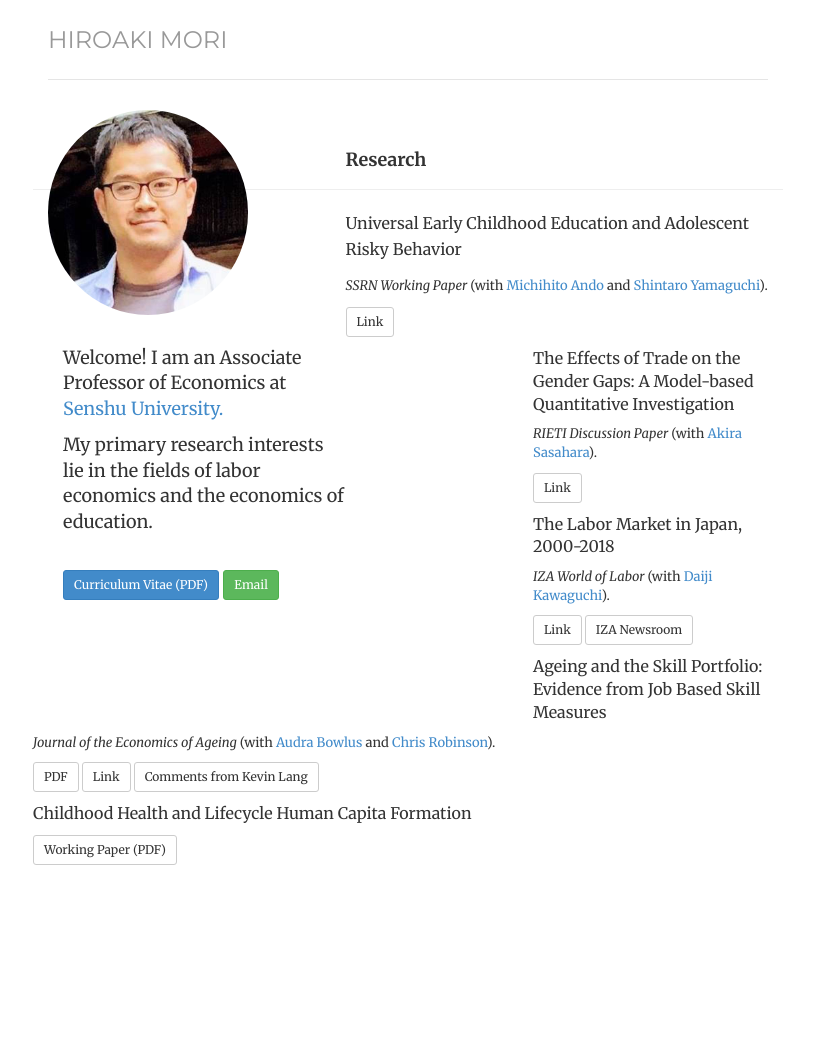
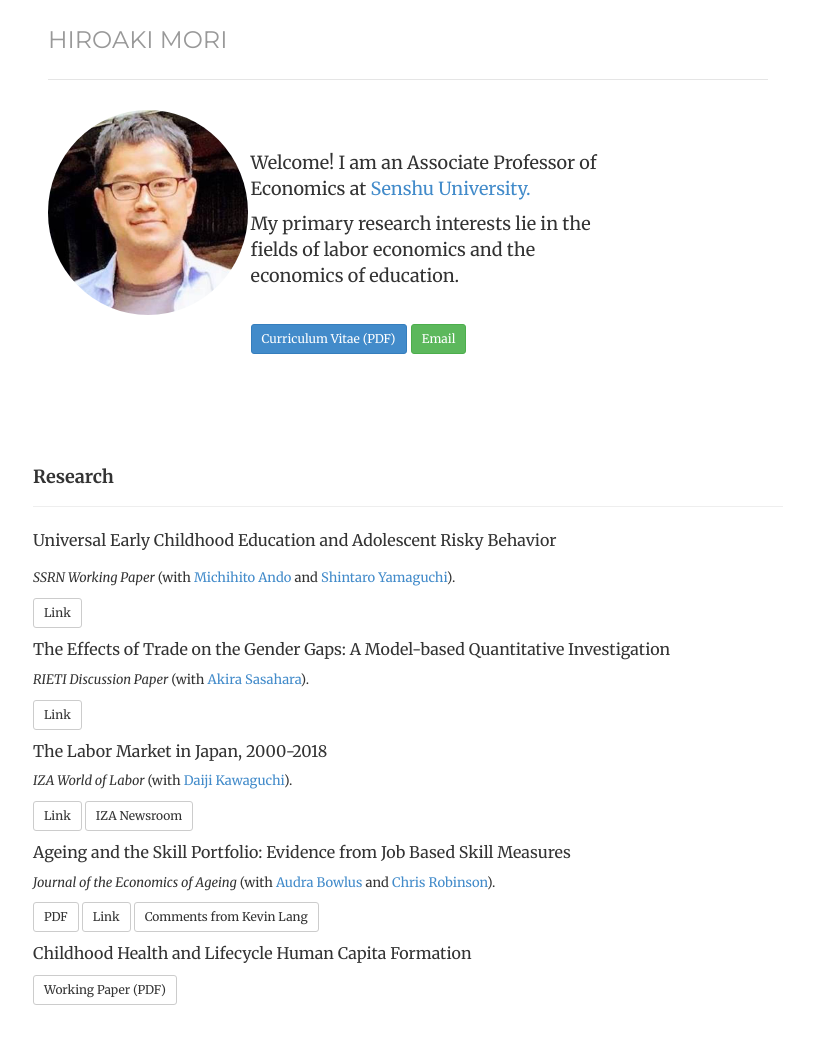
Before and after one commit to morihiroaki/morihiroaki.github.io, a Jekyll site: the page built from index.html, in a window 1280 px wide. Shown: the whole page, without its empty margins (232-1046 px from the left). Built offline with Jekyll 4.4.1, drawn with Linux system fonts in a browser that asks for light colours; before the commit the page ends 915 px from its top, so only the background shows below that.

Commit message:
Update index.html

```diff
--- a/index.html
+++ b/index.html
@@ -9,13 +9,13 @@
 <div class="row">
 
 <div class="box text-left">
-<div class='col-sm-5 text-left'>
+<div class='col-sm-3 text-left'>
 <img  class="img-circle avatar" width="200" alt="Hiro Mori" src="files/portrait2.jpg">
 </div>
 </div>
 
-<div class='col-sm-8'>
- <div class='col-sm-8'>
+<div class='col-sm-9'>
+ <div class='col-sm-9'>
 <p><font size="4"> Welcome! I am an Associate Professor of Economics at
  <a href="https://www.senshu-u.ac.jp/english/learn/economics/" target="_blank" title="Link">Senshu University.</a></p>
 <p> My primary research interests lie in the fields of labor economics and the economics of education. </p>
```
